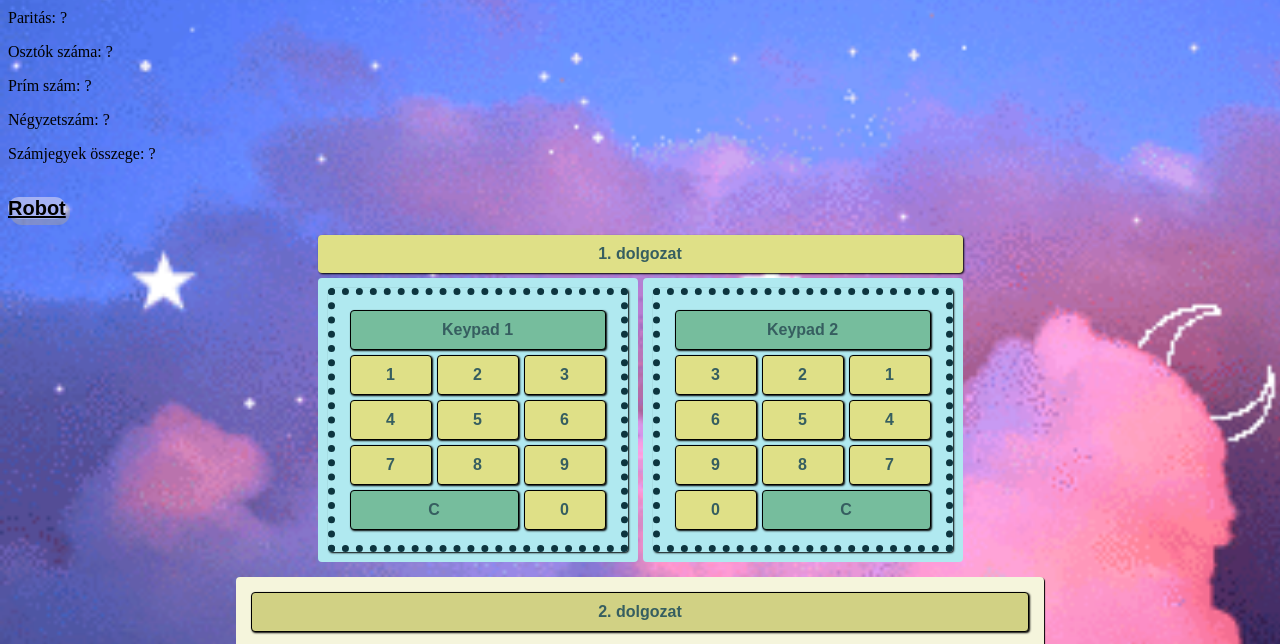
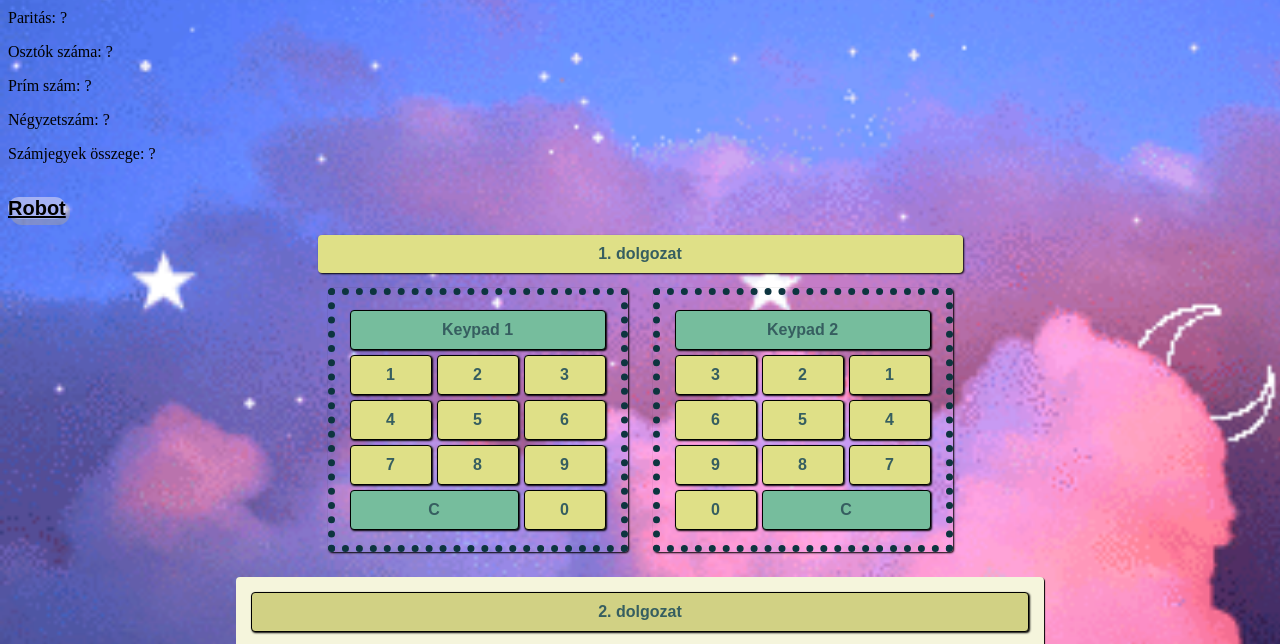
Before and after one commit to Sennaro/Sagvari, a plain HTML site: page project.html in a window 1280 px wide. Shown: the part 112-756 px from the top of the page. Drawn offline with Linux system fonts and the light colour scheme.

Commit message:
Add files via upload

```diff
--- a/project.html
+++ b/project.html
@@ -144,7 +144,7 @@
               <th colspan="2" style="border:none">1. dolgozat</th>
             </tr>
             <tr>
-              <td style="border:none; box-shadow: none;">
+              <td style="border:none; box-shadow: none; background: none;">
                 <table class="1" style="border: 7px solid #0d353f; border-style: dotted; ">
                     <tr>
                         <th colspan="3" class="mas"> Keypad 1 </th>
@@ -171,7 +171,7 @@
 
                 </table>
             </td>
-            <td style="border:none;box-shadow: none;">
+            <td style="border:none;box-shadow: none; background: none;">
                 <table class ="2" style="border: 7px solid #0d353f; border-style: dotted; ">
                     <tr>
                         <th colspan="3" class="mas"> Keypad 2 </th>
```
